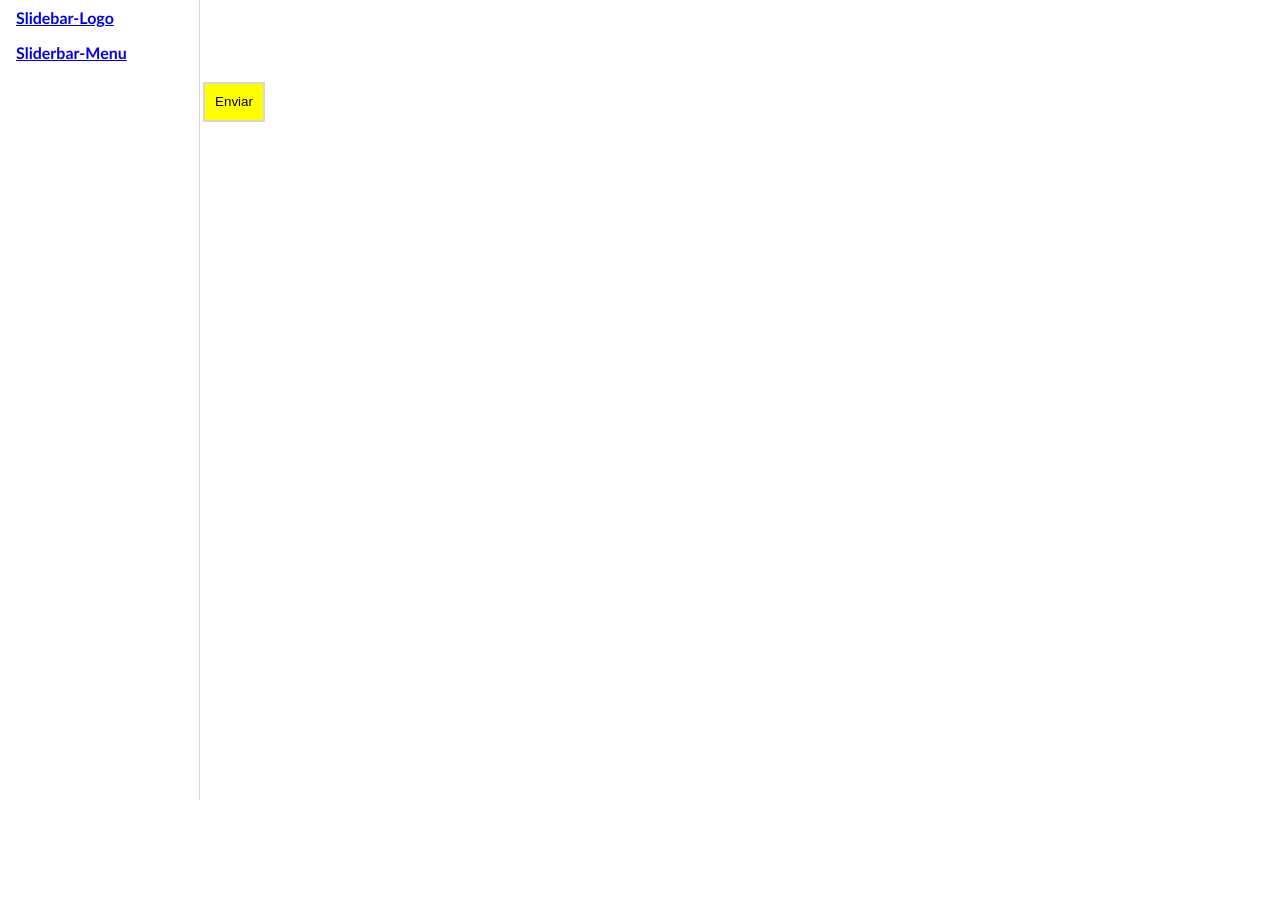
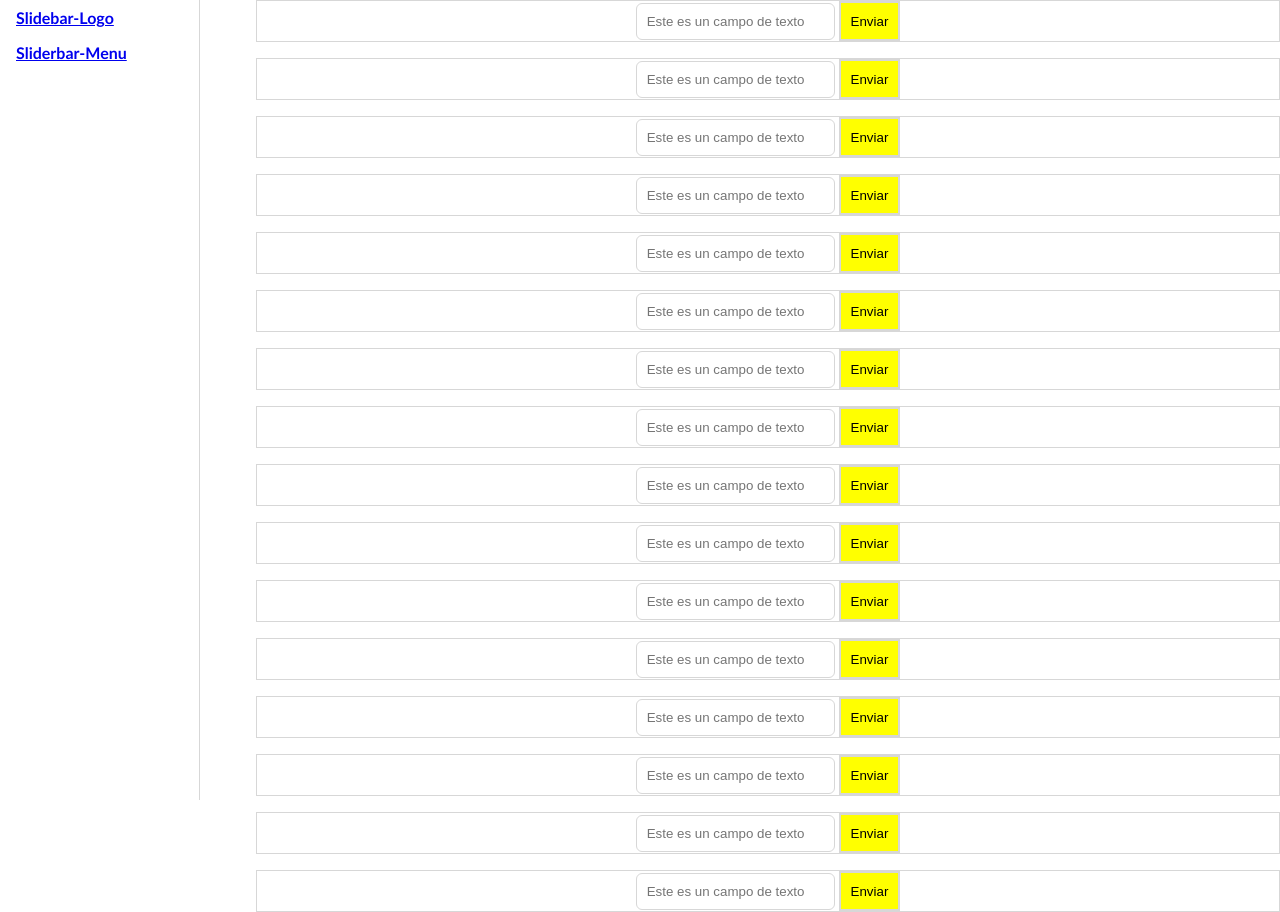
Before and after one commit to Mhai997/HTML-Y-CSS, a plain HTML site: page index.html in a window 1280 px wide. Before the commit the page ends 800 px from the top, so only its background shows below. Drawn offline with Linux system fonts and the light colour scheme.

Commit message:
Add files via upload

```diff
--- a/index.html
+++ b/index.html
@@ -6,6 +6,7 @@
     <meta http-equiv="Content-Type" content="text/html; charset=iso-8859-1" />
     <title>Ejemplo de estilos sin CSS</title>
     <link href="style.css" rel="stylesheet"> </head>
+<script src="index.js"></script>
 
 <body>
 
@@ -14,6 +15,7 @@
             <h2>Logo-Header</h2>
         </div>
     </div> -->
+    <!-- <div style="margin-top: 120px;"></div> -->
     <div class="grid-container">
         <div class="slidebar-style">
             <div><a href="#" class="item">Slidebar-Logo</a></div>
@@ -21,13 +23,138 @@
             <div><a href="#" class="item">Sliderbar-Menu</a></div>
         </div>
 
-        <div class="div-style">
-            <h1>hola mundo</h1>
-            <input class="input" type="text " placeholder="Este es un campo de texto" />
-            <button class="button">Enviar</button>
+        <div class="content-container">
+            <div class="center-container">
+
+                <input id="input" class="input" type="text " placeholder="Este es un campo de texto" />
+                <button class="button">Enviar</button>
+            </div>
         </div>
+
+        <div class="content-container">
+            <div class="center-container">
+
+                <input id="input" class="input" type="text " placeholder="Este es un campo de texto" />
+                <button class="button">Enviar</button>
+            </div>
+        </div>
+
+        <div class="content-container">
+            <div class="center-container">
+
+                <input id="input" class="input" type="text " placeholder="Este es un campo de texto" />
+                <button class="button">Enviar</button>
+            </div>
+        </div>
+
+        <div class="content-container">
+            <div class="center-container">
+
+                <input id="input" class="input" type="text " placeholder="Este es un campo de texto" />
+                <button class="button">Enviar</button>
+            </div>
+        </div>
+
+        <div class="content-container">
+            <div class="center-container">
+
+                <input id="input" class="input" type="text " placeholder="Este es un campo de texto" />
+                <button class="button">Enviar</button>
+            </div>
+        </div>
+
+
+        <div class="content-container">
+            <div class="center-container">
+
+                <input id="input" class="input" type="text " placeholder="Este es un campo de texto" />
+                <button class="button">Enviar</button>
+            </div>
+        </div>
+
+
+        <div class="content-container">
+            <div class="center-container">
+
+                <input id="input" class="input" type="text " placeholder="Este es un campo de texto" />
+                <button class="button">Enviar</button>
+            </div>
+        </div>
+
+
+        <div class="content-container">
+            <div class="center-container">
+
+                <input id="input" class="input" type="text " placeholder="Este es un campo de texto" />
+                <button class="button">Enviar</button>
+            </div>
+        </div>
+
+
+        <div class="content-container">
+            <div class="center-container">
+
+                <input id="input" class="input" type="text " placeholder="Este es un campo de texto" />
+                <button class="button">Enviar</button>
+            </div>
+        </div>
+
+
+        <div class="content-container">
+            <div class="center-container">
+
+                <input id="input" class="input" type="text " placeholder="Este es un campo de texto" />
+                <button class="button">Enviar</button>
+            </div>
+        </div>
+
+
+        <div class="content-container">
+            <div class="center-container">
+
+                <input id="input" class="input" type="text " placeholder="Este es un campo de texto" />
+                <button class="button">Enviar</button>
+            </div>
+        </div>
+        <div class="content-container">
+            <div class="center-container">
+
+                <input id="input" class="input" type="text " placeholder="Este es un campo de texto" />
+                <button class="button">Enviar</button>
+            </div>
+        </div>
+        <div class="content-container">
+            <div class="center-container">
+
+                <input id="input" class="input" type="text " placeholder="Este es un campo de texto" />
+                <button class="button">Enviar</button>
+            </div>
+        </div>
+        <div class="content-container">
+            <div class="center-container">
+
+                <input id="input" class="input" type="text " placeholder="Este es un campo de texto" />
+                <button class="button">Enviar</button>
+            </div>
+        </div>
+        <div class="content-container">
+            <div class="center-container">
+
+                <input id="input" class="input" type="text " placeholder="Este es un campo de texto" />
+                <button class="button">Enviar</button>
+            </div>
+        </div>
+        <div class="content-container">
+            <div class="center-container">
+
+                <input id="input" class="input" type="text " placeholder="Este es un campo de texto" />
+                <button class="button">Enviar</button>
+            </div>
+        </div>
+
+
+
     </div>
-
 </body>
 
 </html>
--- a/style.css
+++ b/style.css
@@ -11,8 +11,6 @@ body {
     box-sizing: border-box;
 }
 
-
-/*
 .header {
     background-color: bisque;
     height: 80px;
@@ -25,7 +23,7 @@ body {
 
 .header_heading {
     text-align: center;
-} */
+}
 
 .input {
     background-color: rgb(255, 255, 255);
@@ -41,17 +39,21 @@ body {
     height: 40px;
 }
 
+.button:hover {
+    background-color: blue;
+}
 
-/* .content-container {
-    width: 800px solid black;
+.content-container {
     border: 1px solid#d7d7d7;
-    margin: 0 auto;
-    margin-top: 120px;
-    background-color: white;
-    padding: 0.01em 16px;
-    margin-top: 16px;
-    margin-bottom: 16px
-} */
+    width: 80%;
+    position: relative;
+    left: 20%;
+}
+
+.center-container {
+    font-weight: bold;
+    text-align: center;
+}
 
 .slidebar-style {
     height: 100%;
@@ -75,11 +77,6 @@ body {
 
 .grid-container {
     display: grid;
+    /* grid-template-columns: 25% 100%; */
     gap: 1em;
-    grid-template-columns: 25% 50%;
 }
-
-.div-style {
-    height: 200%;
-    width: 400px;
-}
```
